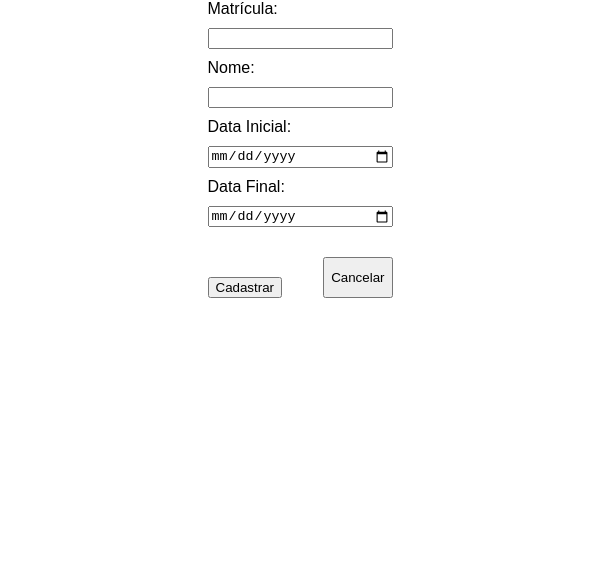
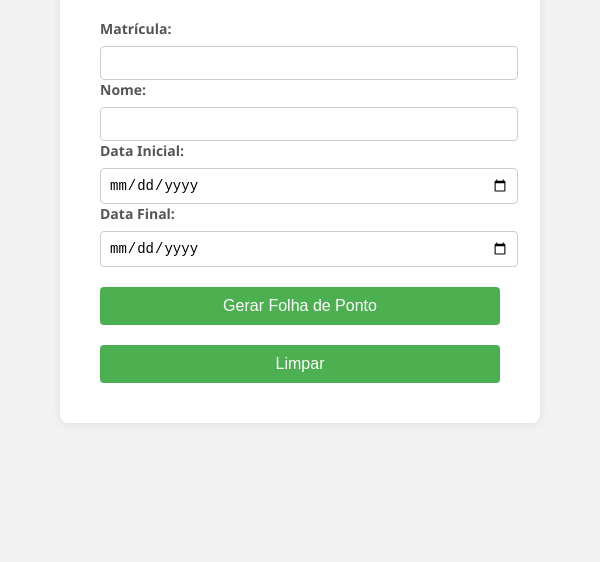
Before and after one commit to Velofuri/relogio-ponto, an Electron app: page index.html in a window 600 px wide. Shown: the part 254-816 px from the top of the page. Drawn offline with Linux system fonts and the light colour scheme.

```diff
--- a/index.html
+++ b/index.html
@@ -10,31 +10,64 @@
       justify-content: center;
       align-items: center;
       height: 100vh;
-      font-family: Arial, sans-serif;
+      font-family: 'Segoe UI', sans-serif;
+      background-color: #f2f2f2;
     }
 
     form {
-      display: flex;
-      flex-direction: column;
+      width: 400px;
+      padding: 40px;
+      background-color: #fff;
+      box-shadow: 0 0 10px rgba(0, 0, 0, 0.1);
+      border-radius: 8px;
     }
 
-    label, input {
-      margin-bottom: 10px;
+    h1 {
+      text-align: center;
+      margin-bottom: 30px;
+      color: #333;
     }
 
-    input[type="submit"] {
-      margin-top: 20px;
+    label {
+      display: block;
+      font-size: 14px;
+      font-weight: bold;
+      margin-bottom: 8px;
+      color: #555;
     }
 
-    .buttons {
-      display: flex;
-      justify-content: space-between;
+    input[type="text"],
+    input[type="date"] {
+      width: 100%;
+      padding: 8px;
+      border: 1px solid #ccc;
+      border-radius: 4px;
+      font-size: 14px;
+    }
+
+    input[type="submit"],
+    input[type="button"] {
+      display: block;
+      width: 100%;
+      padding: 10px;
       margin-top: 20px;
+      background-color: #4caf50;
+      color: #fff;
+      border: none;
+      border-radius: 4px;
+      cursor: pointer;
+      font-size: 16px;
+    }
+
+    input[type="submit"]:hover,
+    input[type="button"]:hover {
+      background-color: #45a049;
     }
   </style>
 </head>
 <body>
   <form id="myForm">
+    <h1>Gerador Folha de Ponto</h1>
     <label for="matricula">Matrícula:</label>
     <input type="text" id="matricula" name="matricula" required>
 
@@ -47,10 +80,8 @@
     <label for="dataFinal">Data Final:</label>
     <input type="date" id="dataFinal" name="dataFinal" required>
 
-    <div class="buttons">
-      <input type="submit" value="Cadastrar">
-      <input type="button" value="Cancelar" id="cancelButton">
-    </div>
+    <input type="submit" value="Gerar Folha de Ponto">
+    <input type="button" value="Limpar" id="cancelButton">
   </form>
 
   <script>
@@ -70,7 +101,10 @@
     });
 
     document.getElementById('cancelButton').addEventListener('click', () => {
-      ipcRenderer.send('cancel-clicked');
+      document.getElementById('matricula').value = '';
+      document.getElementById('nome').value = '';
+      document.getElementById('dataInicial').value = '';
+      document.getElementById('dataFinal').value = '';
     });
   </script>
 </body>
```
Also changed, not shown: main.js (+18 -12 lines).
